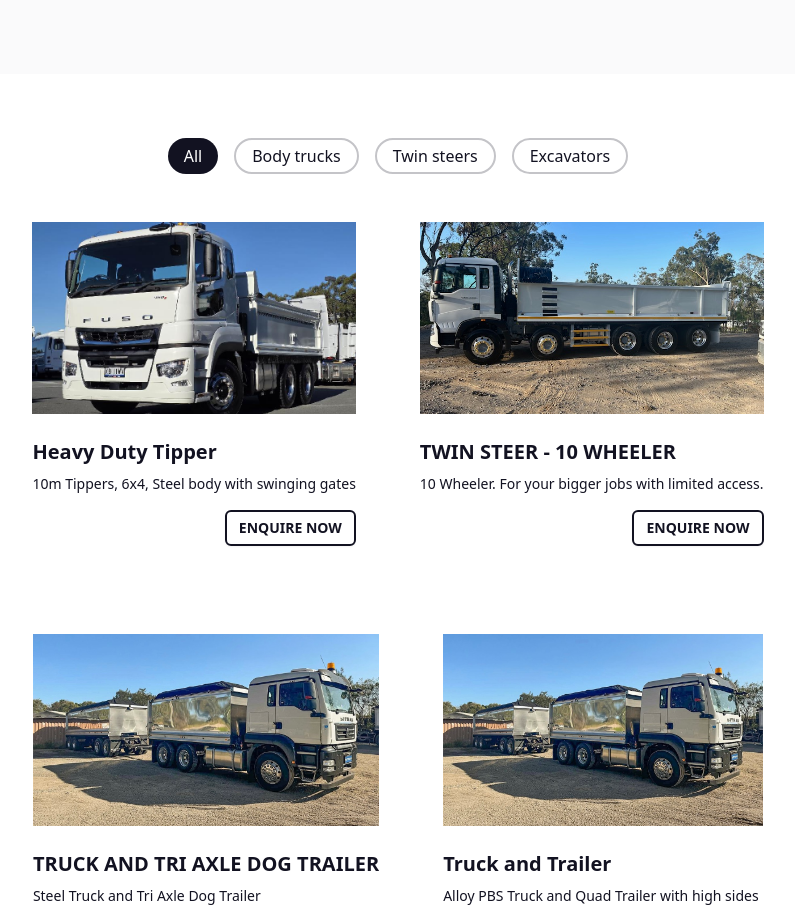
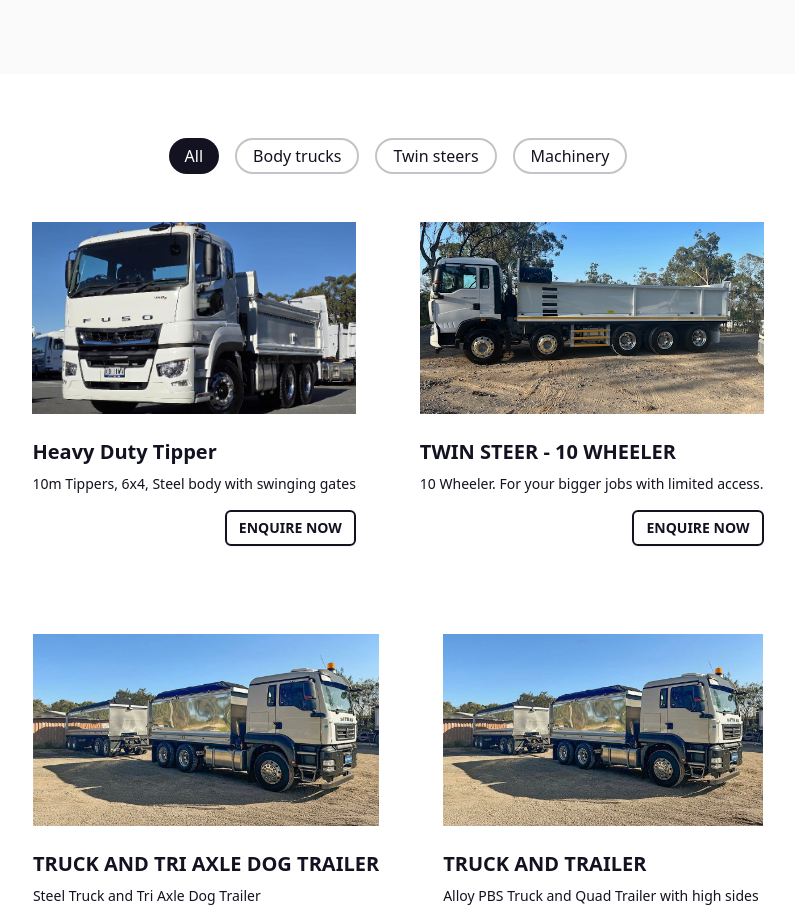
Before and after one commit to Rahul-Mallik-CSE/La-Plant-Hire, a Next.js app: page /truck-fleets in a window 1280 px wide. Shown: the part 300-1220 px from the top of the page, without its empty margins (242-1037 px from the left). Built offline with nearby package versions, Linux system fonts and the light colour scheme.

Commit message:
fix: remove price property from vehicle and truck data structures for simplification fix: update filters in TruckFleetsServices component for consistency

```diff
--- a/src/components/TruckFleetsComponents/TruckFleetsServices.tsx
+++ b/src/components/TruckFleetsComponents/TruckFleetsServices.tsx
@@ -8,7 +8,7 @@ import VehicleCard from "../CommonComponents/VehicleCard";
 const TruckFleetsServices = () => {
   const [activeFilter, setActiveFilter] = useState("All");
 
-  const filters = ["All", "Body trucks", "Twin steers", "Excavators"];
+  const filters = ["All", "Body trucks", "Twin steers", "Machinery"];
   return (
     <div className="py-6 md:py-8 lg:py-12 xl:py-16 mx-auto px-4 sm:px-6 lg:px-8 xl:px-16">
       <section className="max-w-7xl mx-auto px-4 pb-6 sm:pb-8 md:pb-12 ">
--- a/src/data/homeData.tsx
+++ b/src/data/homeData.tsx
@@ -31,18 +31,15 @@ export const vehicles: Vehicle[] = [
     image: "/products/heavy-duty-tipper.jpg",
     title: "Heavy Duty Tipper",
     description: "10m Tippers, 6x4, Steel body with swinging gates",
-    price: "$220/day",
   },
   {
     image: "/products/truck-and-trailer-hire.jpg",
     title: "Truck and Trailer Hire",
     description: "20 Tonnes • Ideal for excavation and demolition",
-    price: "$220/day",
   },
   {
     image: "/products/equipment-hire.jpg",
     title: "Equipment Hire",
     description: "25 Tonnes • Perfect for large construction projects",
-    price: "$220/day",
   },
 ];
--- a/src/data/truckfleetsData.tsx
+++ b/src/data/truckfleetsData.tsx
@@ -4,25 +4,21 @@ export const trucks = [
   {
     title: "Heavy Duty Tipper",
     description: "10m Tippers, 6x4, Steel body with swinging gates",
-    price: "$110/hr",
     image: "/products/truckFleets/heavy-duty-tripper.jpg",
   },
   {
     title: "TWIN STEER - 10 WHEELER",
     description: "10 Wheeler. For your bigger jobs with limited access.",
-    price: "$240/hr",
     image: "/products/truckFleets/twin-steer.png",
   },
   {
     title: "TRUCK AND TRI AXLE DOG TRAILER",
     description: "Steel Truck and Tri Axle Dog Trailer",
-    price: "$180/hr",
     image: "/products/truckFleets/TRUCK-AND-TRI-AXLE-DOG-TRAILER.jpg",
   },
   {
-    title: "Truck and Trailer",
+    title: "TRUCK AND TRAILER",
     description: "Alloy PBS Truck and Quad Trailer with high sides",
-    price: "$200/hr",
     image: "/products/truckFleets/TRUCK-AND-TRI-AXLE-DOG-TRAILER.jpg",
   },
 ];
--- a/src/types/AllHomeTypes.tsx
+++ b/src/types/AllHomeTypes.tsx
@@ -10,5 +10,4 @@ export interface Vehicle {
   image: string;
   title: string;
   description: string;
-  price: string;
 }
```
